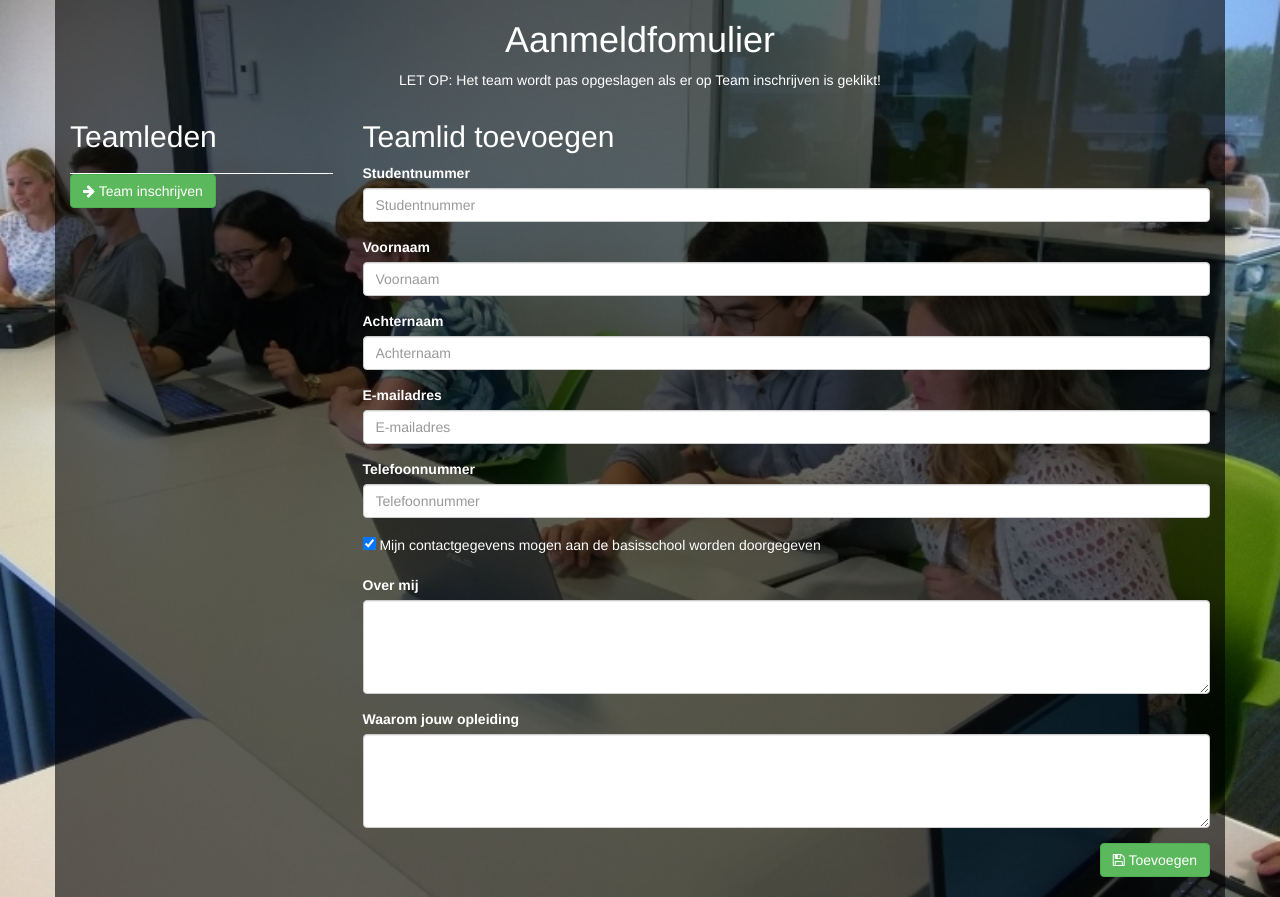
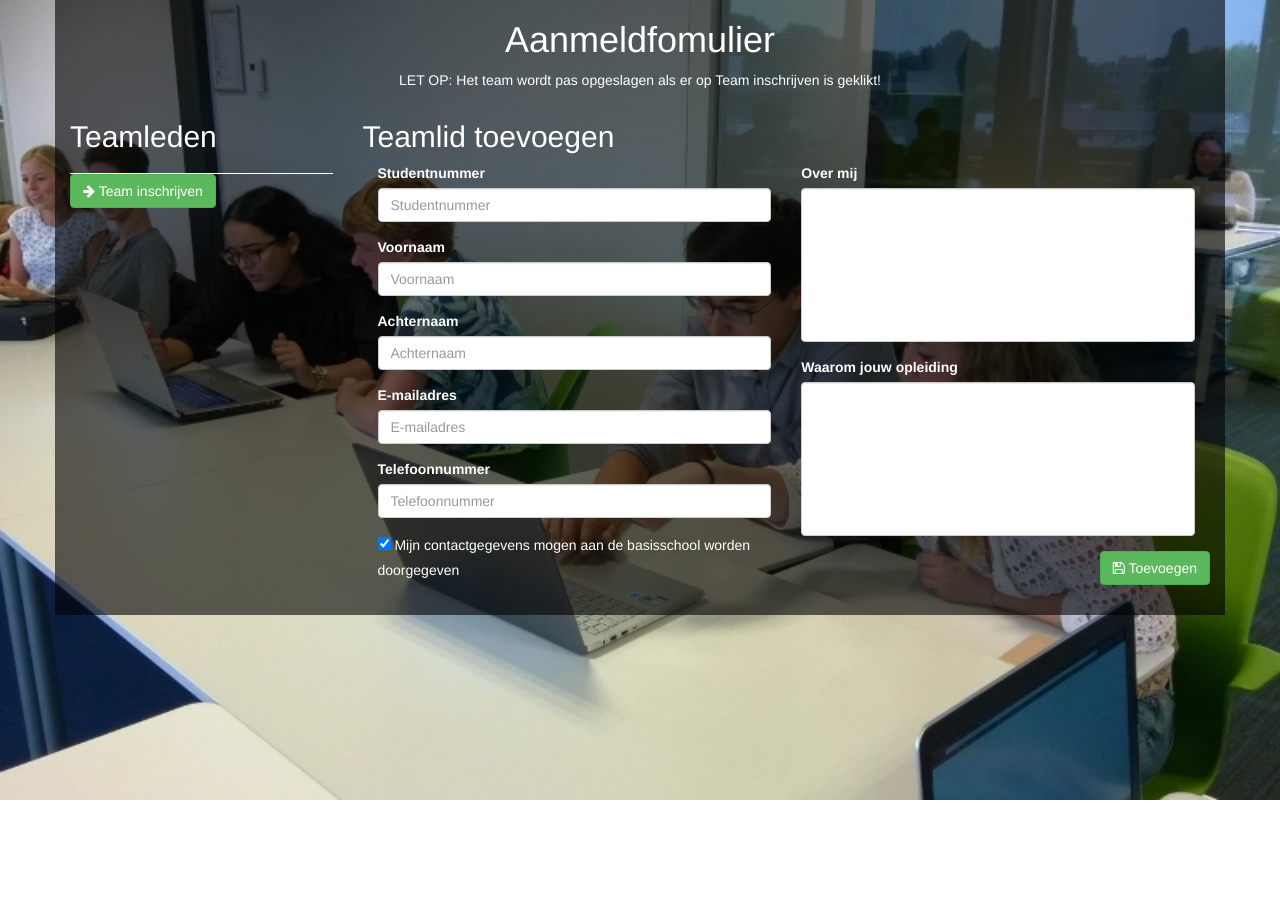
Before and after one commit to jwhuisman/codeuur-aanmelden, a PHP site: page / in a window 1280 px wide. After the commit the page ends 800 px from the top, so only its background shows below. Run offline with PHP 8.4, Linux system fonts and the light colour scheme; some libraries are stand-ins or nearby versions.

Commit message:
Edited some files

```diff
--- a/css/style.css
+++ b/css/style.css
@@ -13,6 +13,8 @@ main {
   main header h1 {
     text-align: center;
     color: white; }
+  main textarea {
+    resize: none; }
 
 #teammembers {
   border-left: 1px solid #ffffff;
--- a/css/style.scss
+++ b/css/style.scss
@@ -21,6 +21,13 @@ main{
 			color: $text-color;
 		}
 	}
+	textarea{
+		resize: none;
+	}
+}
+
+#teamBtn{
+	margin-top: 16px;
 }
 
 #teammembers{
--- a/index.php
+++ b/index.php
@@ -28,6 +28,7 @@
 				<section class="col-md-9">
 					<h2>Teamlid toevoegen</h2>
 					<form id="newMemberFrm" action="#" onsubmit="event.preventDefault(); submitForm();">
+						<div class="col-md-6">
 						<div class="form-group">
 						    <label>Studentnummer</label>
 						    <input type="text" class="form-control required" name="student_id" placeholder="Studentnummer">
@@ -51,13 +52,16 @@
 						<div class="form-group">
 						    <label><input type="checkbox" name="contact_to_school" id="contact_to_school" checked="checked"> </label> Mijn contactgegevens mogen aan de basisschool worden doorgegeven
 						</div>
+						</div>
+						<div class="col-md-6">
 						<div class="form-group">
 						    <label>Over mij</label>
-						   <textarea class="form-control required" name="about" rows="4"></textarea>
+						   <textarea class="form-control required" name="about" rows="7"></textarea>
 						</div>
 						<div class="form-group">
 						    <label>Waarom jouw opleiding</label>
-						   <textarea class="form-control required" name="study" rows="4"></textarea>
+						   <textarea class="form-control required" name="study" rows="7"></textarea>
+						</div>
 						</div>
 						<button class="btn btn-success pull-right" id="saveBtn"><i class="fa fa-save"></i> Toevoegen</button>
 					</form>
```
Also changed, not shown: 1 other file.
